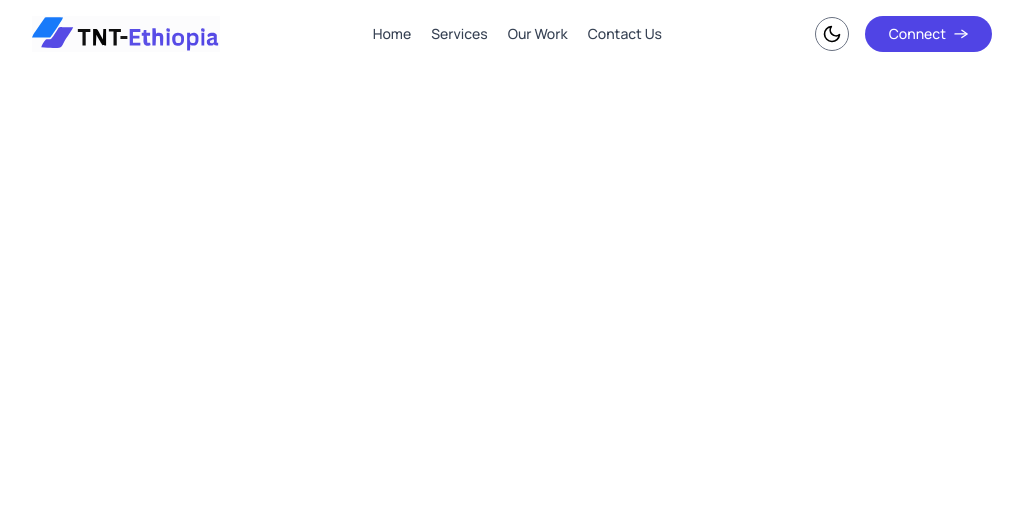
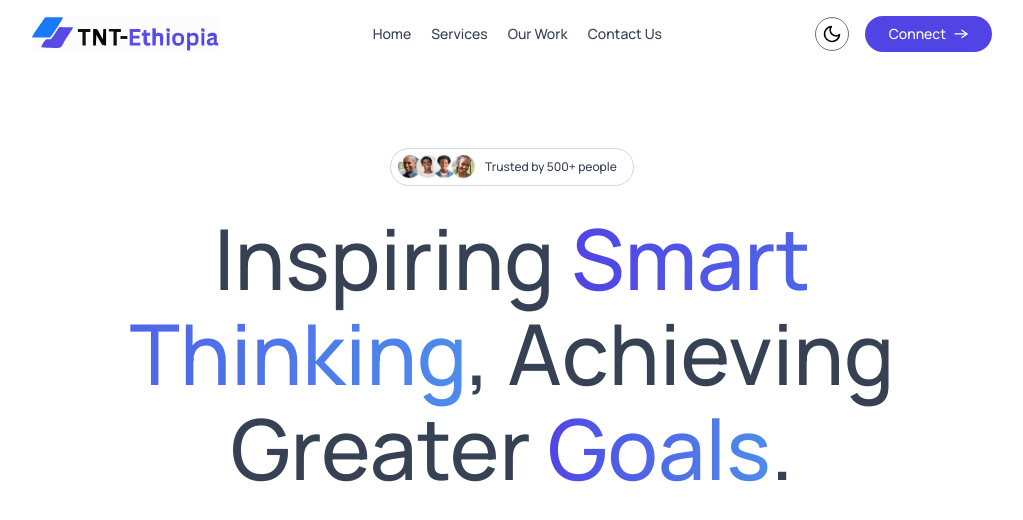
Before and after one commit to natitam1/tnt_ethiopia, a React (Vite) app: page / in a window 1280 px wide. Shown: the top 520 px of the page, without its empty margins (128-1151 px from the left). Built offline with nearby package versions, Linux system fonts and the light colour scheme.

Commit message:
Set up group profile picture

```diff
--- a/package.json
+++ b/package.json
@@ -4,7 +4,7 @@
   "version": "0.0.0",
   "type": "module",
   "scripts": {
-    "dev": "vite",
+    "dev": "vite --host",
     "build": "vite build",
     "lint": "eslint .",
     "preview": "vite preview"
--- a/src/App.jsx
+++ b/src/App.jsx
@@ -1,5 +1,6 @@
 import React, { useState } from "react";
 import Navbar from "./components/Navbar";
+import Hero from "./components/Hero";
 
 const App = () => {
   const [theme, setTheme] = useState(
@@ -8,6 +9,7 @@ const App = () => {
   return (
     <div className="dark:bg-black relative">
       <Navbar theme={theme} setTheme={setTheme} />
+      <Hero />
     </div>
   );
 };
--- /dev/null
+++ b/src/components/Hero.jsx
@@ -0,0 +1,29 @@
+import React from "react";
+import assets from "../assets/assets";
+
+const Hero = () => {
+  return (
+    <div
+      id="hero"
+      className="flex flex-col items-center gap-6 py-20 px-4 sm:px-12 lg:px-24 xl:px-40 text-center w-full overflow-hidden text-gray-700 dark:text-white"
+    >
+      <div className="inline-flex items-center gap-2 border border-gray-300 p-1.5 pr-4 rounded-full">
+        <img className="w-20" src={assets.group_profile} alt="" />
+        <p className="text-xs font-medium">Trusted by 500+ people</p>
+      </div>
+      <h1 className="text-4xl sm:text-5xl md:text-6xl xl:text-[84px] font-medium xl:leading-[95px] max-w-5xl">
+        Inspiring{" "}
+        <span className="bg-gradient-to-r from-[#5044e5] to-[#4d8cea] bg-clip-text text-transparent">
+          Smart Thinking
+        </span>
+        , Achieving Greater{" "}
+        <span className="bg-gradient-to-r from-[#5044e5] to-[#4d8cea] bg-clip-text text-transparent">
+          Goals
+        </span>
+        .
+      </h1>
+    </div>
+  );
+};
+
+export default Hero;
```
Also changed, not shown: src/assets/group_profile.png.
